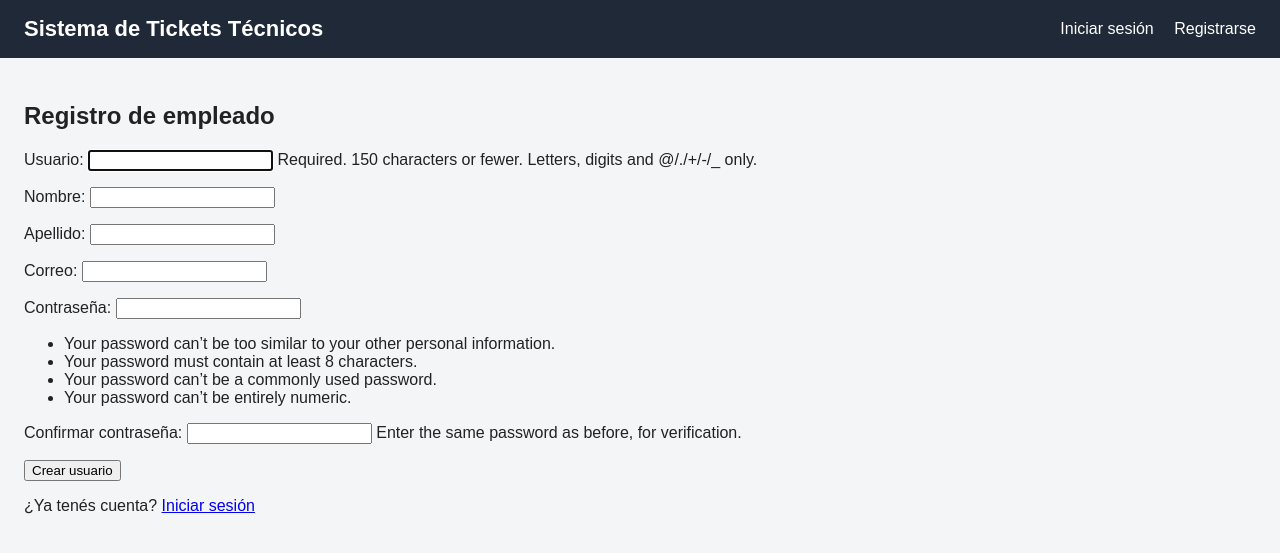
After one commit to lucaslezcano03/PROYECTO-SISTEMA-TRELLO, a Django app: page /registro/ in a window 1280 px wide. The commit adds this page. Shown: the top 553 px of the page. Run offline with Django 5.2, Linux system fonts and the light colour scheme.

Commit message:
feat: agregar login registro y navegacion por rol

```diff
--- a/apps/tickets/views.py
+++ b/apps/tickets/views.py
@@ -90,7 +90,7 @@ def ticket_detail(request, ticket_id):
         'comentario_form': comentario_form,
     })
 
-@roles_permitidos('empleado', 'supervisor', 'admin')
+@roles_permitidos('empleado', 'tecnico', 'supervisor', 'admin')
 def crear_reclamo_internet(request):
     # Esta vista permite que un empleado cargue un reclamo de Internet Hogar.
     if request.method == 'POST':
--- /dev/null
+++ b/apps/users/context_processors.py
@@ -0,0 +1,24 @@
+def datos_usuario(request):
+    # Envía datos del rol del usuario a todos los templates.
+    if not request.user.is_authenticated:
+        return {
+            'rol_usuario': None,
+            'es_empleado': False,
+            'es_tecnico': False,
+            'es_supervisor': False,
+            'es_admin_sistema': False,
+        }
+
+    if request.user.is_superuser:
+        rol = 'admin'
+    else:
+        perfil = getattr(request.user, 'perfil', None)
+        rol = perfil.rol if perfil else None
+
+    return {
+        'rol_usuario': rol,
+        'es_empleado': rol == 'empleado',
+        'es_tecnico': rol == 'tecnico',
+        'es_supervisor': rol == 'supervisor',
+        'es_admin_sistema': rol == 'admin' or request.user.is_superuser,
+    }
--- /dev/null
+++ b/apps/users/forms.py
@@ -0,0 +1,28 @@
+from django import forms
+from django.contrib.auth.forms import UserCreationForm
+from django.contrib.auth.models import User
+
+
+class RegistroEmpleadoForm(UserCreationForm):
+    # Formulario para registrar usuarios empleados.
+    class Meta:
+        model = User
+        fields = [
+            'username',
+            'first_name',
+            'last_name',
+            'email',
+            'password1',
+            'password2',
+        ]
+
+    def __init__(self, *args, **kwargs):
+        super().__init__(*args, **kwargs)
+
+        # Mejora las etiquetas visibles del formulario.
+        self.fields['username'].label = 'Usuario'
+        self.fields['first_name'].label = 'Nombre'
+        self.fields['last_name'].label = 'Apellido'
+        self.fields['email'].label = 'Correo'
+        self.fields['password1'].label = 'Contraseña'
+        self.fields['password2'].label = 'Confirmar contraseña'
--- /dev/null
+++ b/apps/users/urls.py
@@ -0,0 +1,10 @@
+from django.urls import path
+
+from . import views
+
+app_name = 'users'
+
+urlpatterns = [
+    path('', views.inicio_por_rol, name='inicio_por_rol'),
+    path('registro/', views.registro_empleado, name='registro_empleado'),
+]
--- a/apps/users/views.py
+++ b/apps/users/views.py
@@ -1,3 +1,56 @@
-from django.shortcuts import render
+from django.contrib import messages
+from django.contrib.auth import login
+from django.contrib.auth.decorators import login_required
+from django.shortcuts import redirect, render
 
-# Create your views here.
+from .forms import RegistroEmpleadoForm
+from .models import UserProfile
+
+
+@login_required
+def inicio_por_rol(request):
+    # Redirige al usuario según su rol dentro del sistema.
+    if request.user.is_superuser:
+        return redirect('tickets:gestion_reclamos')
+
+    perfil = getattr(request.user, 'perfil', None)
+
+    if not perfil:
+        return redirect('tickets:crear_reclamo_internet')
+
+    if perfil.rol == 'empleado':
+        return redirect('tickets:crear_reclamo_internet')
+
+    if perfil.rol in ['tecnico', 'supervisor', 'admin']:
+        return redirect('tickets:gestion_reclamos')
+
+    return redirect('tickets:crear_reclamo_internet')
+
+
+def registro_empleado(request):
+    # Permite registrar empleados nuevos.
+    # Por seguridad, el registro público crea solo usuarios con rol empleado.
+    if request.method == 'POST':
+        form = RegistroEmpleadoForm(request.POST)
+
+        if form.is_valid():
+            usuario = form.save()
+
+            # Asegura que el usuario registrado tenga perfil de empleado.
+            UserProfile.objects.update_or_create(
+                usuario=usuario,
+                defaults={
+                    'rol': 'empleado',
+                    'disponible': False,
+                }
+            )
+
+            login(request, usuario)
+            messages.success(request, 'Usuario registrado correctamente.')
+            return redirect('users:inicio_por_rol')
+    else:
+        form = RegistroEmpleadoForm()
+
+    return render(request, 'registration/register.html', {
+        'form': form
+    })
--- a/config/urls.py
+++ b/config/urls.py
@@ -16,28 +16,24 @@ Including another URLconf
 """
 from django.contrib import admin
 from django.urls import include, path
-from django.views.generic import RedirectView
 
 
 urlpatterns = [
     # Panel administrativo de Django.
     path('admin/', admin.site.urls),
 
-    # Login/logout propios de Django.
+    # Login y logout propios de Django.
     path('accounts/', include('django.contrib.auth.urls')),
 
-    # La página principal redirige al tablero de gestión de reclamos.
-    path('', RedirectView.as_view(
-        pattern_name='tickets:gestion_reclamos',
-        permanent=False
-    ), name='inicio'),
+    # Inicio del sistema, redirige según el rol.
+    path('', include('apps.users.urls')),
 
-    # Rutas de tableros antiguos, se dejan separadas para no mezclar con la gestión real.
+    # Tableros antiguos o auxiliares.
     path('tableros/', include('apps.boards.urls')),
 
-    # Rutas principales de tickets y reclamos.
+    # Reclamos y tickets.
     path('tickets/', include('apps.tickets.urls')),
 
-    # Rutas principales de notificaciones
+    # Notificaciones.
     path('notificaciones/', include('apps.notifications.urls')),
 ]
--- a/templates/base.html
+++ b/templates/base.html
@@ -15,27 +15,35 @@
 <nav>
     {% if request.user.is_authenticated %}
 
-        {% if request.user.is_superuser or request.user.perfil.rol == 'tecnico' or request.user.perfil.rol == 'supervisor' or request.user.perfil.rol == 'admin' %}
+        {% if es_tecnico or es_supervisor or es_admin_sistema %}
             <a href="{% url 'tickets:gestion_reclamos' %}">Gestión reclamos</a>
         {% endif %}
 
-        {% if request.user.is_superuser or request.user.perfil.rol == 'empleado' or request.user.perfil.rol == 'supervisor' or request.user.perfil.rol == 'admin' %}
+        {% if es_empleado or es_tecnico or es_supervisor or es_admin_sistema %}
             <a href="{% url 'tickets:crear_reclamo_internet' %}">Cargar reclamo</a>
         {% endif %}
 
+        {% if es_tecnico or es_supervisor or es_admin_sistema %}
             <a href="{% url 'notifications:notification_list' %}">
                 Notificaciones
                 {% if notificaciones_no_leidas > 0 %}
                     ({{ notificaciones_no_leidas }})
                 {% endif %}
             </a>
+        {% endif %}
 
         {% if request.user.is_staff %}
             <a href="/admin/">Admin</a>
         {% endif %}
 
+        <form method="post" action="{% url 'logout' %}" class="form-logout">
+            {% csrf_token %}
+            <button type="submit">Cerrar sesión</button>
+        </form>
+
     {% else %}
-        <a href="/admin/login/">Iniciar sesión</a>
+        <a href="{% url 'login' %}">Iniciar sesión</a>
+        <a href="{% url 'users:registro_empleado' %}">Registrarse</a>
     {% endif %}
 </nav>
 
--- /dev/null
+++ b/templates/registration/register.html
@@ -0,0 +1,22 @@
+{% extends 'base.html' %}
+
+{% block content %}
+
+<section class="formulario-login">
+    <h2>Registro de empleado</h2>
+
+    <form method="post">
+        {% csrf_token %}
+
+        {{ form.as_p }}
+
+        <button type="submit">Crear usuario</button>
+    </form>
+
+    <p class="texto-centro">
+        ¿Ya tenés cuenta?
+        <a href="{% url 'login' %}">Iniciar sesión</a>
+    </p>
+</section>
+
+{% endblock %}
```
Also changed, not shown: config/settings.py (+10 -0 lines), templates/registration/login.html (added, +36 -0 lines). Lines whose indentation alone changed are shown as unchanged.
